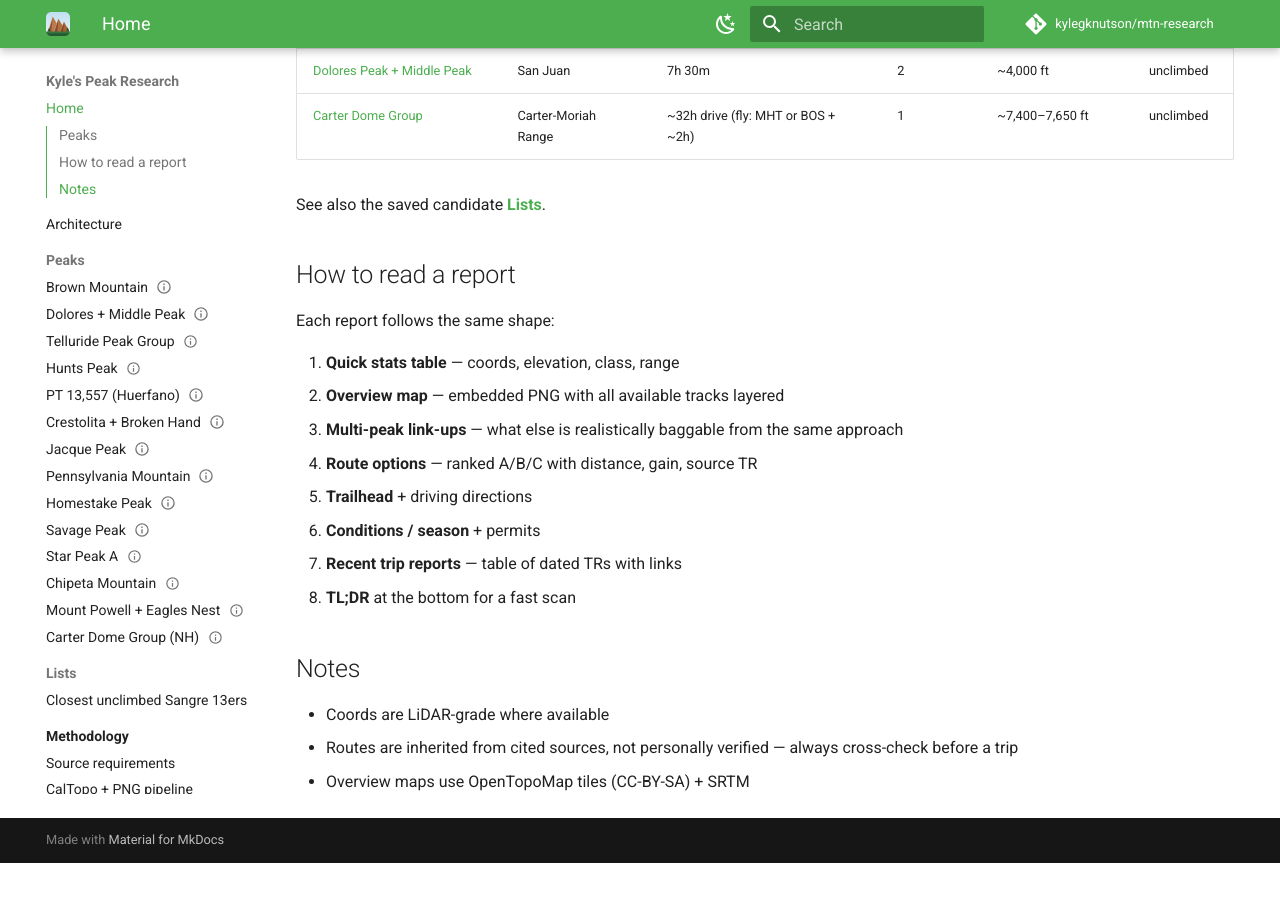
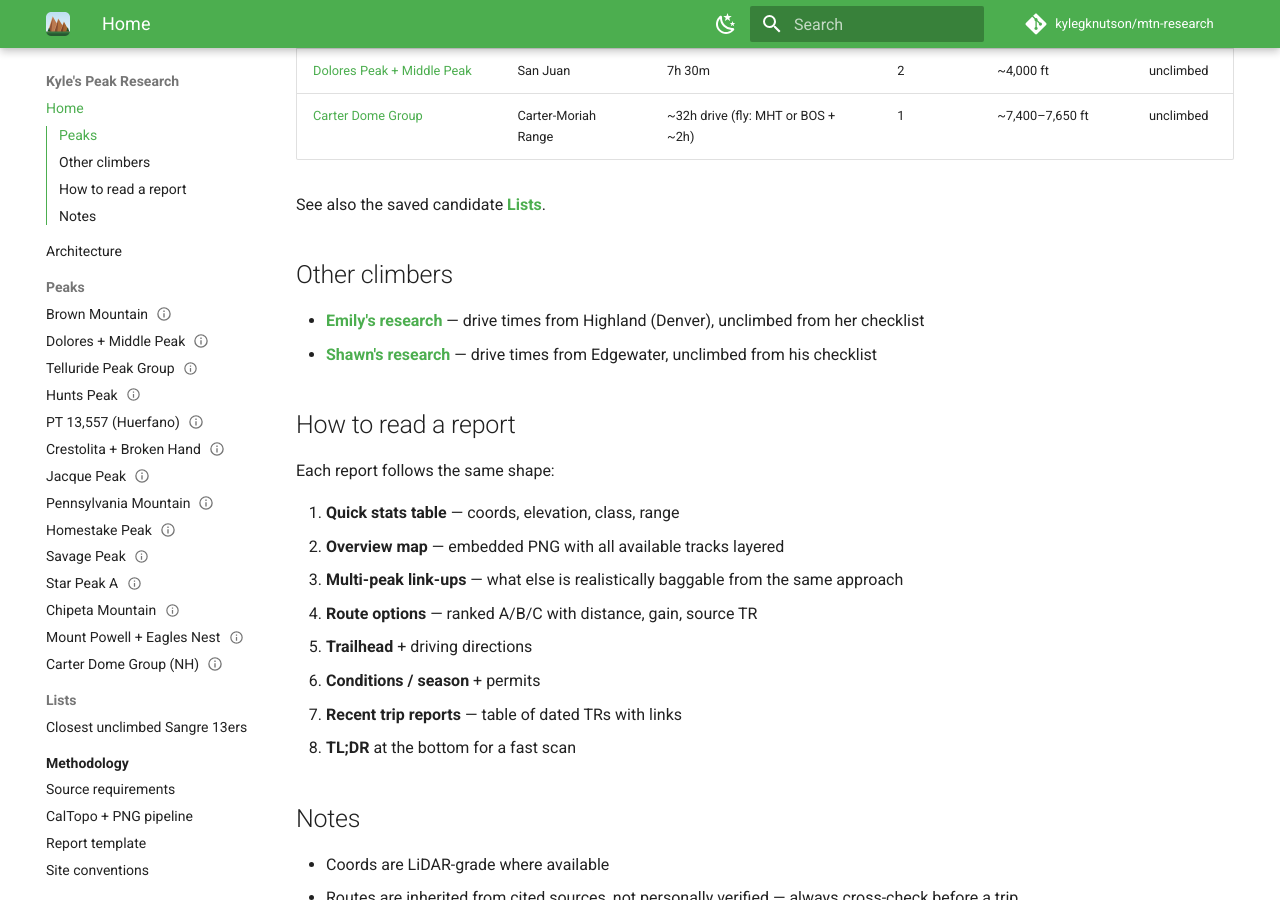
Before and after one commit to kylegknutson/mtn-research, an MkDocs documentation site: the page built from docs/index.md, in a window 1280 px wide and 900 px high, scrolled down 999 px. Built offline with MkDocs 1.6.1 and Material for MkDocs 9.7.7, drawn with Linux system fonts in a browser that asks for light colours; comment, search, counter and statistics services are not loaded; before the commit the page ends 1862 px from its top, so only the background shows below that.

Commit message:
index: add links to Emily and Shawn climber pages
Co-Authored-By: Claude Sonnet 4.6 <noreply@anthropic.com>

```diff
--- a/docs/index.md
+++ b/docs/index.md
@@ -28,6 +28,11 @@ auto-generated from each report's frontmatter (`scripts/gen_index.py`).*
 
 See also the saved candidate **[Lists](lists/2026-06-02_closest-unclimbed-sangre-13ers.md)**.
 
+## Other climbers
+
+- **[Emily's research](https://kylegknutson.github.io/mtn-research/emily/)** — drive times from Highland (Denver), unclimbed from her checklist
+- **[Shawn's research](https://kylegknutson.github.io/mtn-research/shawn/)** — drive times from Edgewater, unclimbed from his checklist
+
 ## How to read a report
 
 Each report follows the same shape:
```
